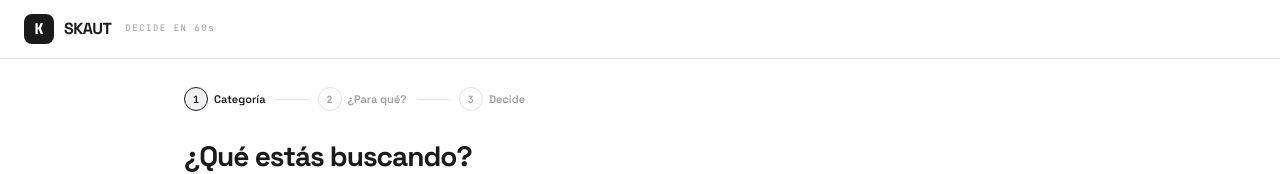
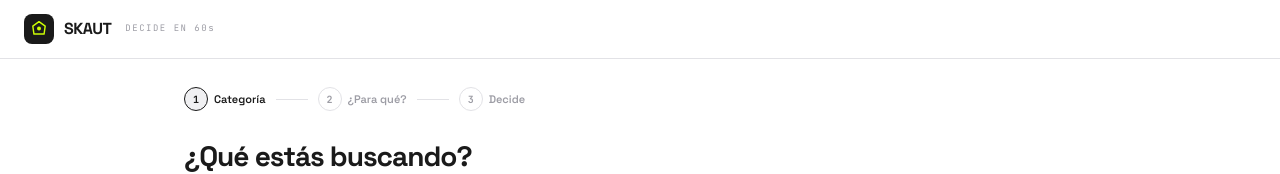
Before and after one commit to fegalvezg/scout-app, a Next.js app: page / in a window 1280 px wide. Shown: the top 174 px of the page. Built offline with nearby package versions, Linux system fonts and the light colour scheme.

Commit message:
Logo radar + tema claro + favicon

```diff
--- a/components/ScoutApp.jsx
+++ b/components/ScoutApp.jsx
@@ -244,7 +244,7 @@ export default function SkautApp(){
       {/* Header */}
       <div style={{borderBottom:`1px solid ${C.border}`,padding:"14px 24px",display:"flex",justifyContent:"space-between",alignItems:"center",background:"#FFF"}}>
         <div style={{display:"flex",alignItems:"center",gap:"10px",cursor:"pointer"}} onClick={reset}>
-          <div style={{width:"30px",height:"30px",background:C.logoBg,borderRadius:"8px",display:"flex",alignItems:"center",justifyContent:"center",fontSize:"15px",fontWeight:800,color:C.logoText,fontFamily:"'JetBrains Mono',monospace"}}>K</div>
+          <div style={{width:"30px",height:"30px",background:C.logoBg,borderRadius:"8px",display:"flex",alignItems:"center",justifyContent:"center"}}><svg width="18" height="18" viewBox="0 0 32 32"><polygon points="16,3 27,11 25,25 7,25 5,11" fill="none" stroke="#CDFE04" strokeWidth="2.5" strokeLinejoin="round"/><circle cx="16" cy="15" r="3.5" fill="#CDFE04"/></svg></div>
           <span style={{fontSize:"16px",fontWeight:700,letterSpacing:"-0.5px",color:C.text}}>SKAUT</span>
           <span style={{fontSize:"9px",color:C.textMuted,fontFamily:"'JetBrains Mono',monospace",letterSpacing:"1.5px",marginLeft:"4px"}}>DECIDE EN 60s</span>
         </div>
```
Also changed, not shown: public/favicon.svg.
